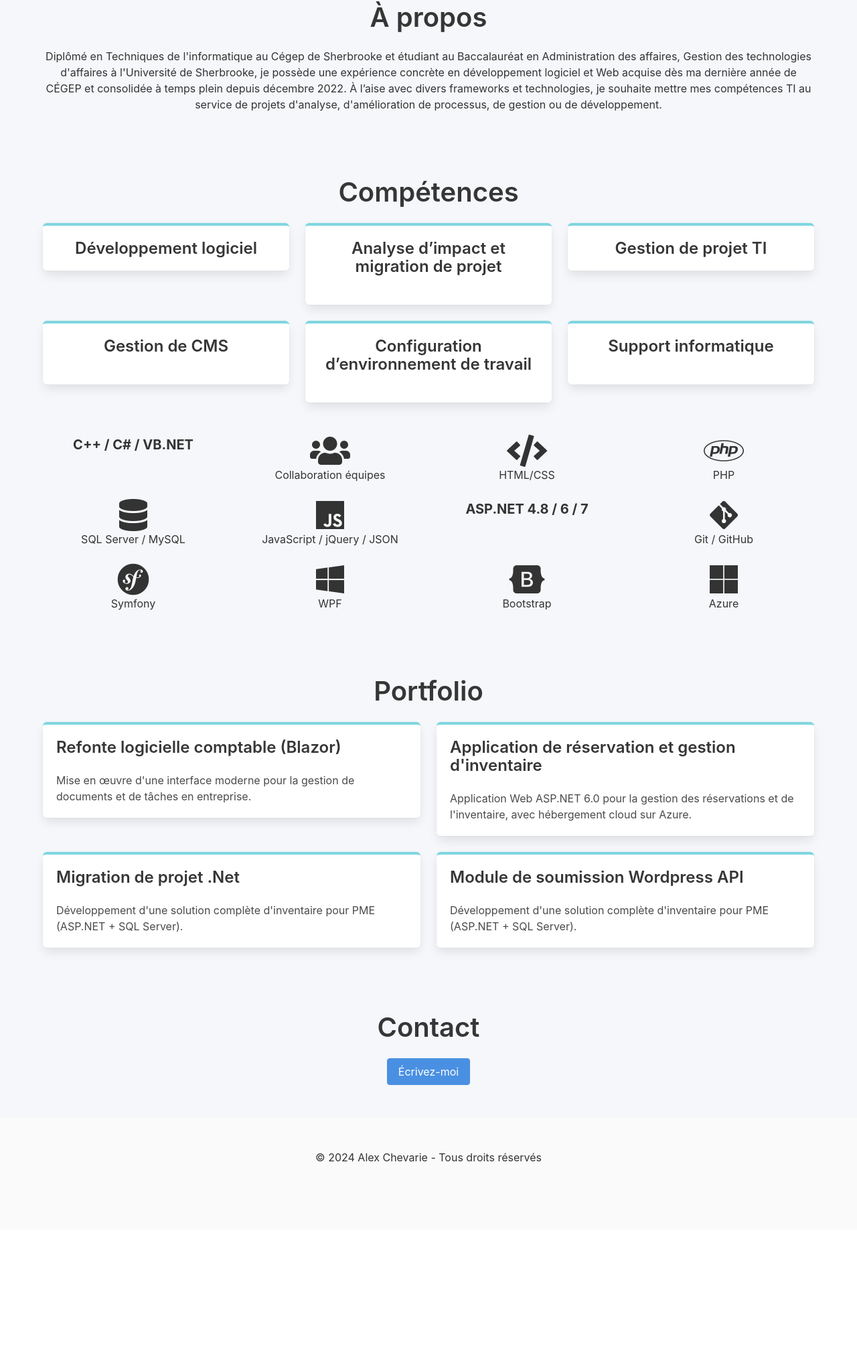
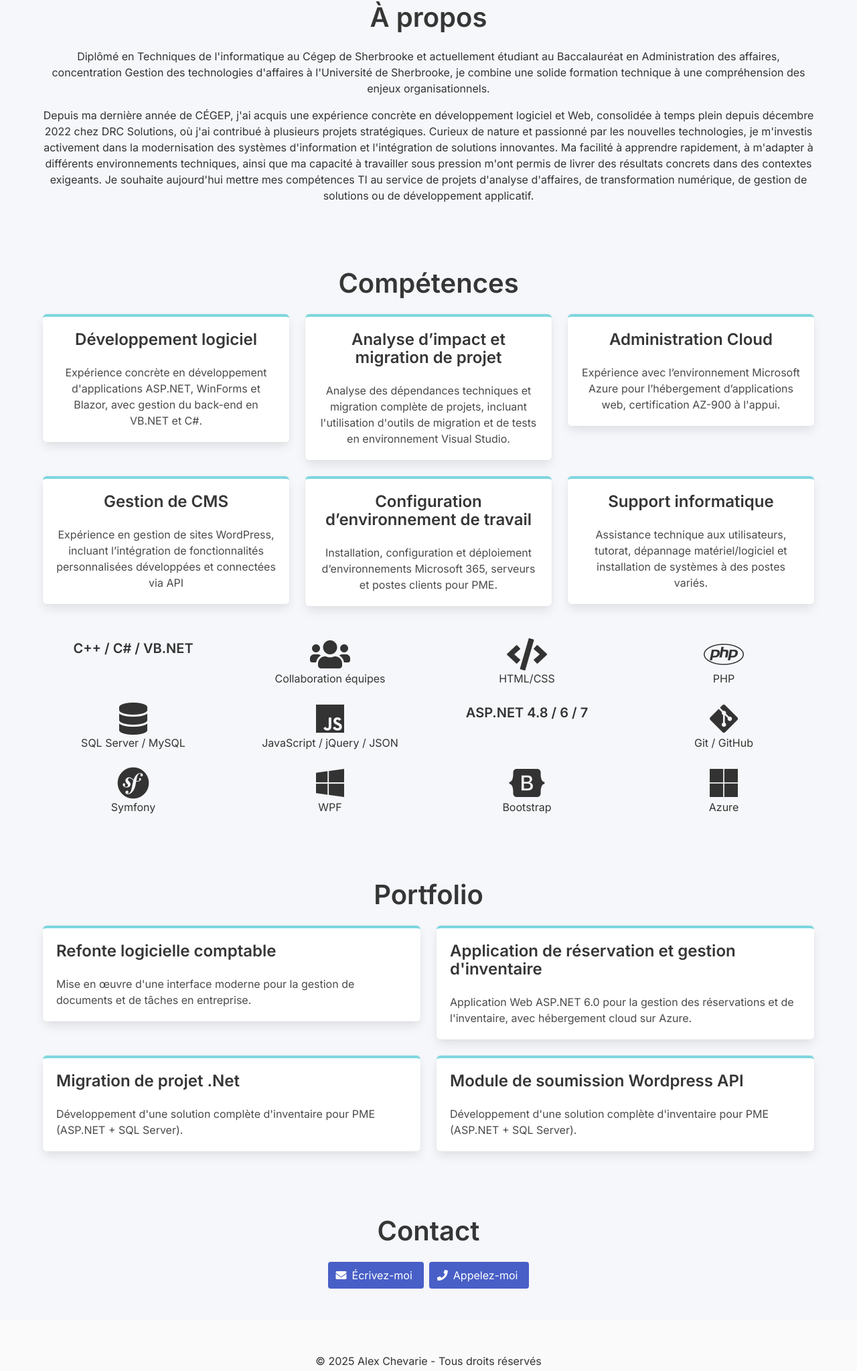
Before and after one commit to Chevarie2587/mon-portfolio, a plain HTML site: page index.html in a window 1280 px wide. Shown: the part 855-2902 px from the top of the page at 67% size. Before the commit the page ends 2691 px from the top, so only its background shows below. Drawn offline with nearby package versions, Linux system fonts and the light colour scheme.

Commit message:
autres modifs

```diff
--- a/index.html
+++ b/index.html
@@ -7,6 +7,8 @@
   <title>Alex Chevarie - Portfolio</title>
   <link rel="stylesheet" href="https://cdn.jsdelivr.net/npm/bulma@0.9.3/css/bulma.min.css">
   <link rel="stylesheet" href="https://cdnjs.cloudflare.com/ajax/libs/font-awesome/5.15.4/css/all.min.css">
+  <link href="https://fonts.googleapis.com/css2?family=Inter:wght@400;600&display=swap" rel="stylesheet">
+
   <style>
     :root {
       --primary-color: #4A90E2;
@@ -22,6 +24,7 @@
       background-color: var(--background-color);
       color: var(--text-color);
       transition: background-color 0.5s, color 0.5s;
+      font-family: 'Inter', sans-serif;
     }
 
     .hero {
@@ -69,6 +72,11 @@
       border-top-color: var(--secondary-color);
     }
 
+    .dark-mode .subtitle,
+    .dark-mode p {
+      color: #dddddd !important;
+    }
+
     .modal {
       display: none;
     }
@@ -79,13 +87,20 @@
 
     .modal-content.box {
       max-width: 70vw;
-      /* Largeur maximum à 90% de l'écran */
       width: 70vw;
       max-height: 70vh;
       overflow-y: auto;
-      /* Ajoute un scroll interne si besoin */
       padding: 2rem;
     }
+
+    /* Sur mobile (écrans ≤ 768px), augmenter à 90% */
+    @media (max-width: 768px) {
+      .modal-content.box {
+        max-width: 90vw;
+        width: 90vw;
+      }
+    }
+
 
     .button.is-primary {
       background-color: var(--primary-color);
@@ -100,13 +115,19 @@
     .portfolio-item {
       cursor: pointer;
     }
+
+    .button:hover {
+      transform: translateY(-2px);
+      box-shadow: 0 5px 10px rgba(0, 0, 0, 0.15);
+      transition: 0.3s ease;
+    }
   </style>
 </head>
 
 <body>
   <!-- Dark Mode Toggle -->
   <div class="has-text-right p-4">
-    <button class="button is-small is-primary" onclick="toggleDarkMode()">Mode Nuit</button>
+    <button id="darkModeBtn" class="button is-small is-primary" onclick="toggleDarkMode()">Mode Nuit</button>
   </div>
 
   <!-- Header -->
@@ -145,12 +166,20 @@
       <h2 class="title is-2 has-text-centered">À propos</h2>
       <div class="content has-text-centered">
         <p>
-          Diplômé en Techniques de l'informatique au Cégep de Sherbrooke et étudiant au Baccalauréat en Administration
-          des affaires, Gestion des technologies d'affaires à l'Université de Sherbrooke, je possède
-          une expérience concrète en développement logiciel et Web acquise dès ma dernière année de CÉGEP et consolidée
-          à temps plein depuis décembre 2022. À l’aise avec
-          divers frameworks et technologies, je souhaite mettre mes compétences TI au service de projets d'analyse,
-          d'amélioration de processus, de gestion ou de développement.
+          Diplômé en Techniques de l'informatique au Cégep de Sherbrooke et actuellement étudiant au Baccalauréat en
+          Administration des affaires, concentration Gestion des technologies d'affaires à l'Université de Sherbrooke,
+          je combine une solide formation technique à une compréhension des enjeux organisationnels.
+        </p>
+        <p>
+          Depuis ma dernière année de CÉGEP, j'ai acquis une expérience concrète en développement logiciel et Web,
+          consolidée à temps plein depuis décembre 2022 chez DRC Solutions, où j'ai contribué à plusieurs projets
+          stratégiques.
+          Curieux de nature et passionné par les nouvelles technologies, je m'investis activement dans la modernisation
+          des systèmes d'information et l'intégration de solutions innovantes. Ma facilité à apprendre rapidement, à
+          m'adapter à différents environnements techniques, ainsi que ma capacité à travailler sous pression m'ont
+          permis de livrer des résultats concrets dans des contextes exigeants.
+          Je souhaite aujourd'hui mettre mes compétences TI au service de projets d'analyse d'affaires, de
+          transformation numérique, de gestion de solutions ou de développement applicatif.
         </p>
       </div>
     </div>
@@ -165,39 +194,51 @@
         <div class="column is-one-third has-text-centered">
           <div class="box">
             <h3 class="title is-4">Développement logiciel</h3>
+            <p>Expérience concrète en développement d'applications ASP.NET, WinForms et Blazor, avec gestion du back-end
+              en VB.NET et C#.</p>
           </div>
         </div>
+
         <div class="column is-one-third has-text-centered">
           <div class="box">
             <h3 class="title is-4">Analyse d’impact et migration de projet</h3>
-            <p></p>
+            <p>Analyse des dépendances techniques et migration complète de projets,
+              incluant l'utilisation d'outils de migration et de tests en environnement Visual Studio.</p>
           </div>
         </div>
+
         <div class="column is-one-third has-text-centered">
           <div class="box">
-            <h3 class="title is-4">Gestion de projet TI</h3>
+            <h3 class="title is-4">Administration Cloud</h3>
+            <p>Expérience avec l’environnement Microsoft Azure pour l’hébergement d’applications web, certification
+              AZ-900 à l'appui.</p>
           </div>
         </div>
+
         <div class="column is-one-third has-text-centered">
           <div class="box">
             <h3 class="title is-4">Gestion de CMS</h3>
-            <p></p>
+            <p>Expérience en gestion de sites WordPress, incluant l’intégration de fonctionnalités personnalisées
+              développées et connectées via API</p>
           </div>
         </div>
+
         <div class="column is-one-third has-text-centered">
           <div class="box">
-            <h3 class="title is-4">Configuration d’environnement de travail </h3>
-            <p></p>
+            <h3 class="title is-4">Configuration d’environnement de travail</h3>
+            <p>Installation, configuration et déploiement d’environnements Microsoft 365, serveurs et postes clients
+              pour PME.</p>
           </div>
         </div>
+
         <div class="column is-one-third has-text-centered">
           <div class="box">
             <h3 class="title is-4">Support informatique</h3>
-            <p></p>
+            <p>Assistance technique aux utilisateurs, tutorat, dépannage matériel/logiciel et installation de systèmes à
+              des postes variés.</p>
           </div>
         </div>
       </div>
-
       <!-- Logos des technologies -->
       <div class="columns is-multiline is-centered is-mobile mt-5">
         <div class="column is-one-quarter has-text-centered">
@@ -268,7 +309,6 @@
           <p>Azure</p>
         </div>
       </div>
-
     </div>
   </section>
 
@@ -280,7 +320,7 @@
       <div class="columns is-multiline">
         <div class="column is-half">
           <div class="box portfolio-item" onclick="openModal('modalDRCPRO')">
-            <h4 class="title is-4">Refonte logicielle comptable (Blazor)</h4>
+            <h4 class="title is-4">Refonte logicielle comptable</h4>
             <p>Mise en œuvre d'une interface moderne pour la gestion de documents et de tâches en entreprise.</p>
           </div>
         </div>
@@ -560,6 +600,7 @@
         </div>
       </div>
     </div>
+    <button class="modal-close is-large" aria-label="close" onclick="closeModal('modalDRCPRO')"></button>
   </div>
 
   <!-- Contact -->
@@ -567,15 +608,25 @@
     <div class="container">
       <h2 class="title is-2 has-text-centered">Contact</h2>
       <div class="has-text-centered">
-        <a class="button is-primary" href="mailto:alexchevarie@hotmail.ca">Écrivez-moi</a>
+        <div class="buttons is-centered">
+          <a class="button is-link" href="mailto:alexchevarie@hotmail.ca">
+            <span class="icon"><i class="fas fa-envelope"></i></span>
+            <span>Écrivez-moi</span>
+          </a>
+          <a class="button is-link" href="tel:+18736622514">
+            <span class="icon"><i class="fas fa-phone"></i></span>
+            <span>Appelez-moi</span>
+          </a>
+        </div>
       </div>
     </div>
   </section>
 
+
   <!-- Footer -->
   <footer class="footer">
     <div class="content has-text-centered">
-      <p>© 2024 Alex Chevarie - Tous droits réservés</p>
+      <p>© 2025 Alex Chevarie - Tous droits réservés</p>
     </div>
   </footer>
 
@@ -597,7 +648,16 @@
 
     // Dark mode toggle
     function toggleDarkMode() {
-      document.body.classList.toggle('dark-mode');
+      const body = document.body;
+      const button = document.getElementById('darkModeBtn');
+
+      body.classList.toggle('dark-mode');
+
+      if (body.classList.contains('dark-mode')) {
+        button.textContent = 'Mode Jour';
+      } else {
+        button.textContent = 'Mode Nuit';
+      }
     }
 
     // Modals
```
